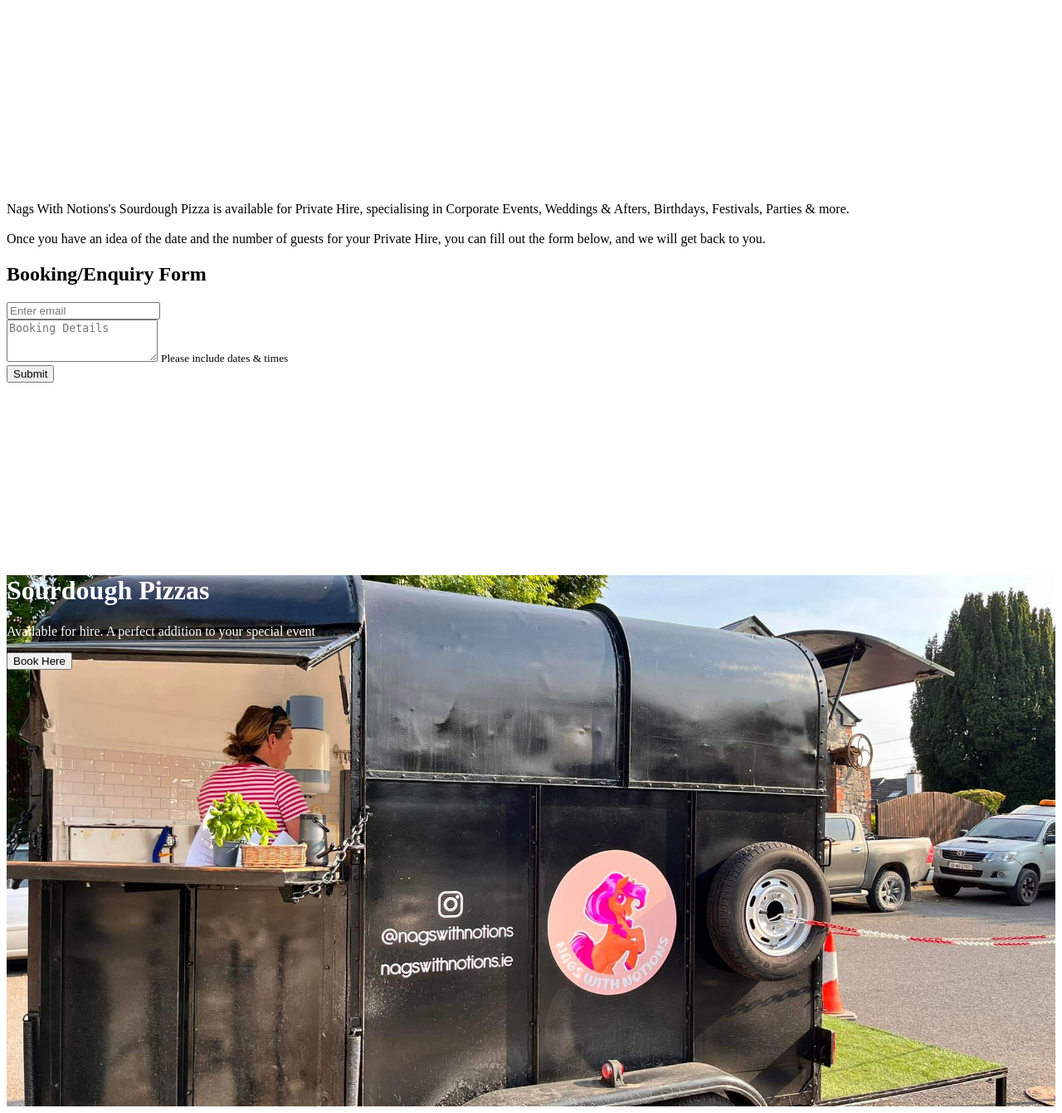
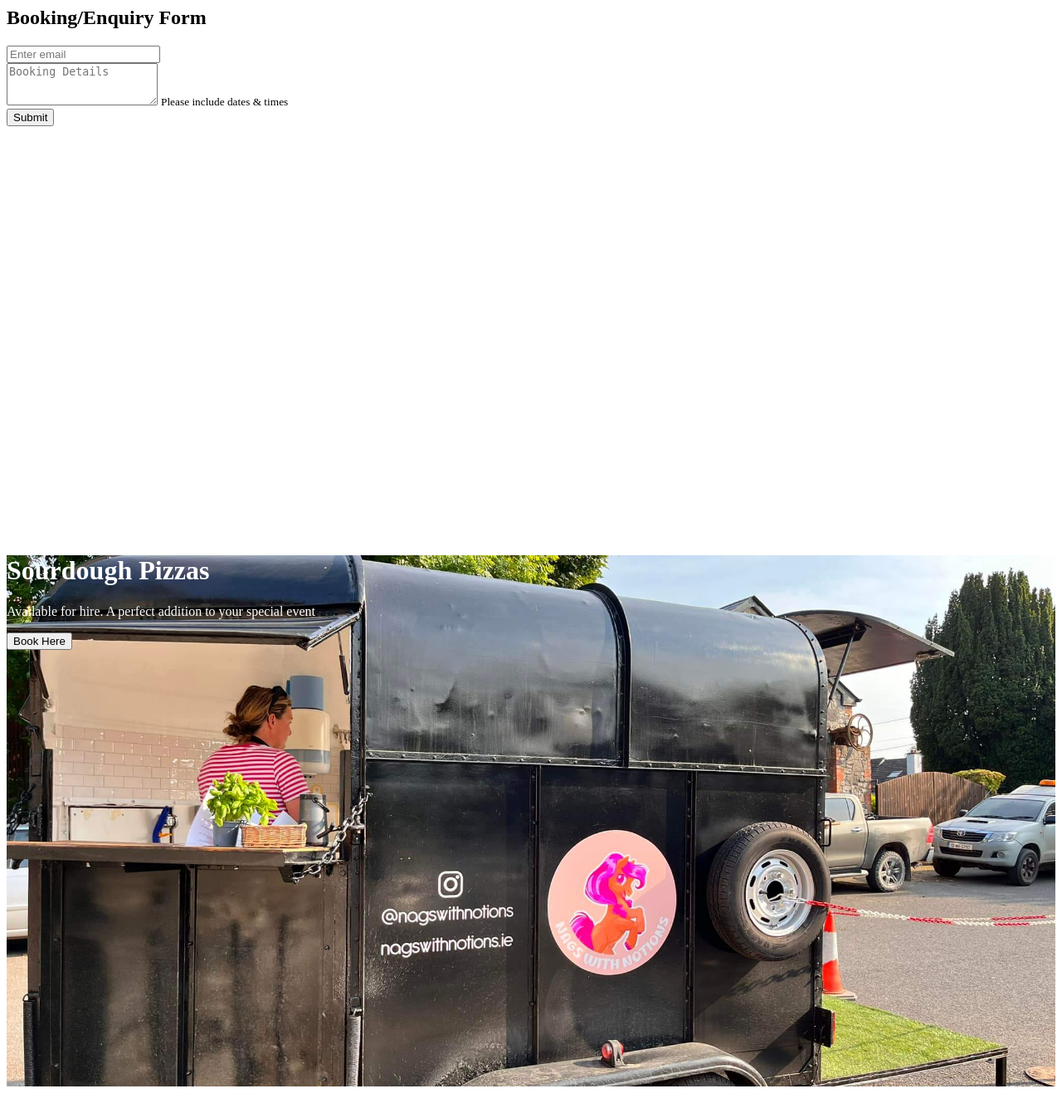
Before and after one commit to JWalshe86/nags-with-notions4, a PHP site: page /templates/header.html in a window 1280 px wide. Shown: the whole page at 83% size. After the commit the page ends 1309 px from the top, so only its background shows below. Run offline with PHP 8.4, Linux system fonts and the light colour scheme.

Commit message:
Revert to fb00e14

```diff
--- a/static/css/main.css
+++ b/static/css/main.css
@@ -28,9 +28,4 @@ border-radius: 2rem;
 .hero-booking {
   height: 80vh;
   color: black;
-  align-content: center;
 }
-
-#hero-container{
-margin-top: 2rem;
-}
--- a/templates/header.html
+++ b/templates/header.html
@@ -1,15 +1,9 @@
-<div class='container' id='hero-container'>
+<div class='container'>
  <div class="row">
-  <div class="col-6 col-md-4 text-center">
+  <div class="col-6 col-md-4">
     <div class="hero-booking">
        <div class="p-4 my-2 rounded-3">
 <form action="https://formsubmit.co/hello@nagswithnotions.com" method="POST">
-	<p>Nags With Notions's Sourdough Pizza is available for Private Hire,
-		specialising in Corporate Events, Weddings
-		& Afters, Birthdays, Festivals, Parties & more.
-		<br><br>	Once you have an idea of the date and the number of guests
-	for your Private Hire, you can fill out the form below,
-	and we will get back to you.</p>
 	<h2 class="text-center">Booking/Enquiry Form</h2>
       <div class="form-group row">
          <div class="col">
--- a/templates/menu.html
+++ b/templates/menu.html
@@ -1,5 +1,4 @@
 <div class="container" style='background-color:#f4c2c3';>
-	<h2 class='text-center'>Menu</h2>
 	<div class="row g-3">
   <div class="col-lg-4 col-12 col-md-6">
      <div class="card">
```
